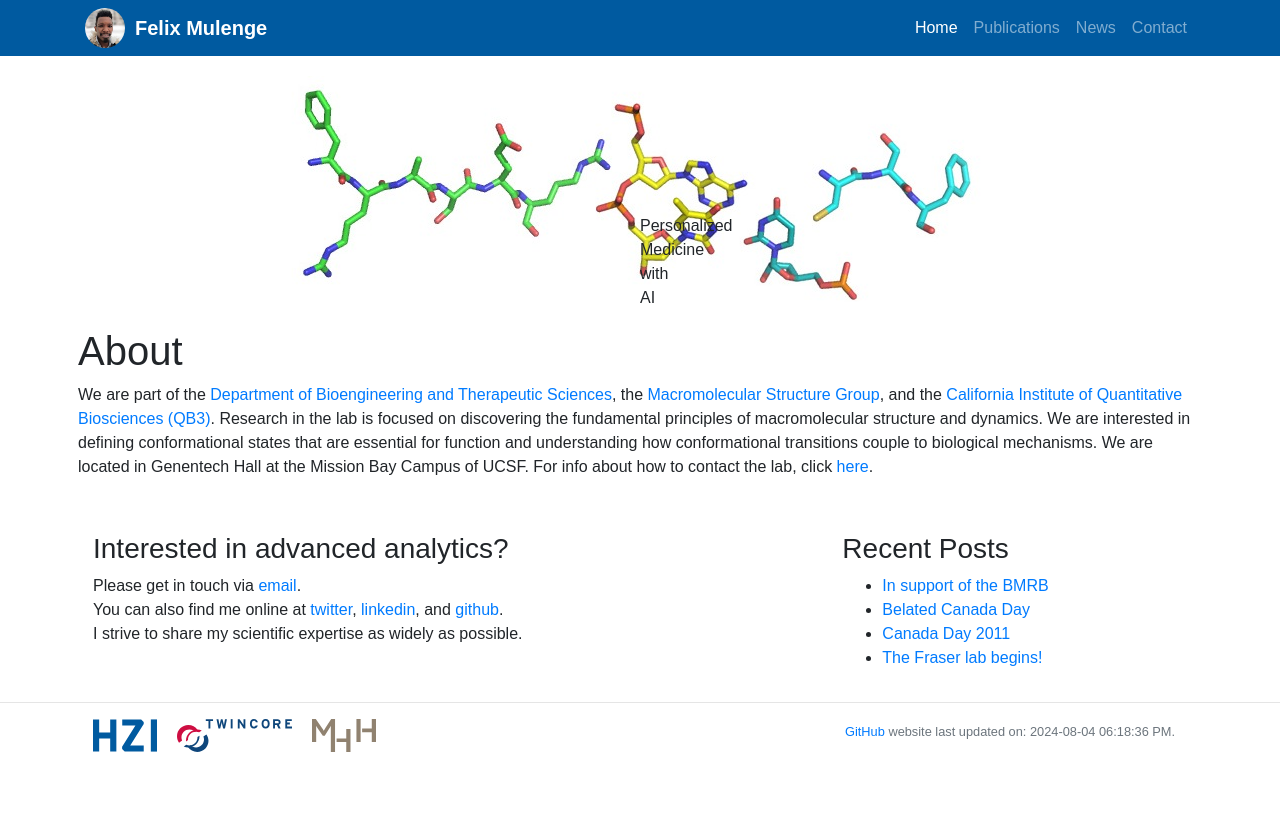
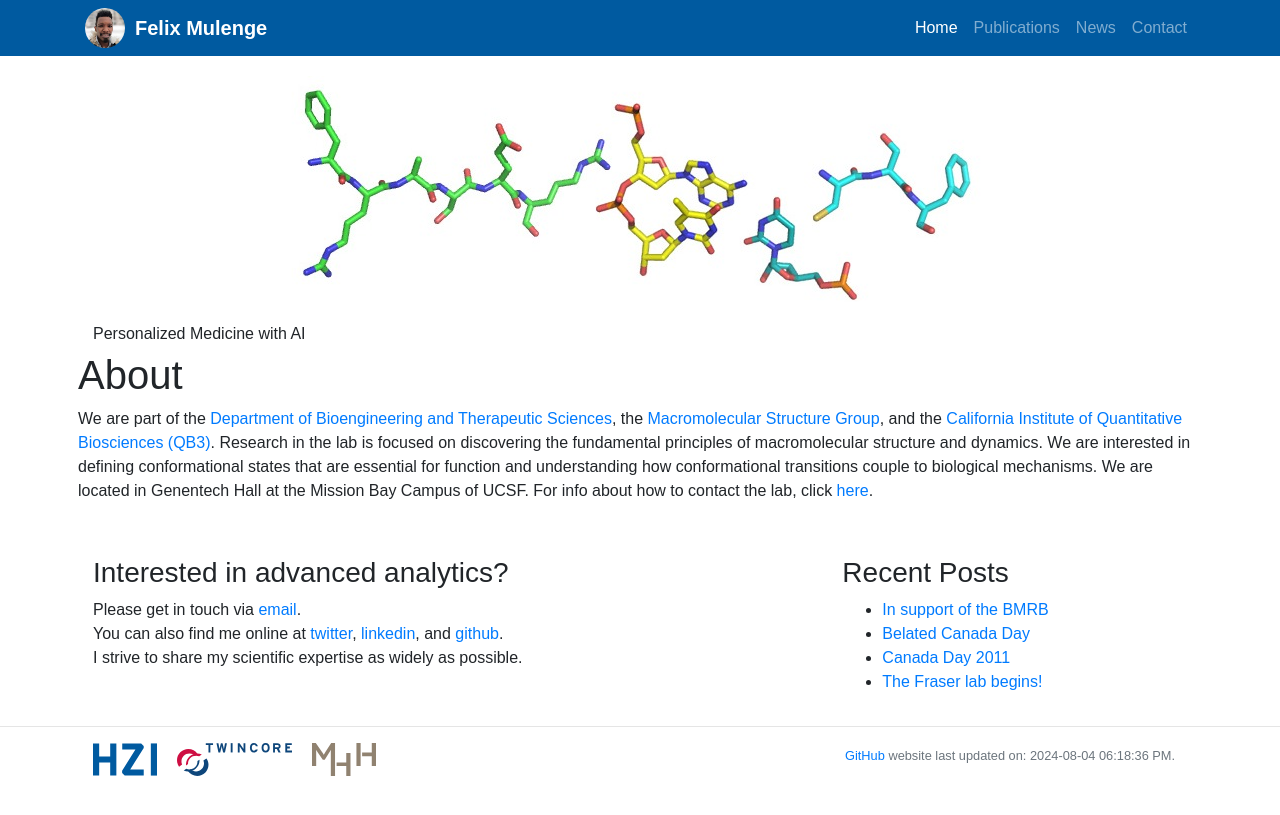
Before and after one commit to fmulenge/fmulenge.github.io, a Jekyll site: the page built from index.md, in a window 1280 px wide. Shown: the top 815 px of the page. Built offline with Jekyll 4.4.1, drawn with Linux system fonts in a browser that asks for light colours.

Commit message:
Update custom.css

```diff
--- a/static/css/custom.css
+++ b/static/css/custom.css
@@ -57,23 +57,6 @@
     float: left;
 }
 
-.image-with-text {
-  position: relative;
-  text-align: center;
-}
-.centered {
-  position: absolute;
-  right: 50%;
-  left: 50%;
-  bottom: 5%;
-}
-
-.top-right {
-  position: absolute;
-  top: 8px;
-  right: 16px;
-}
-
 .dx
 {
     position: absolute;
```
